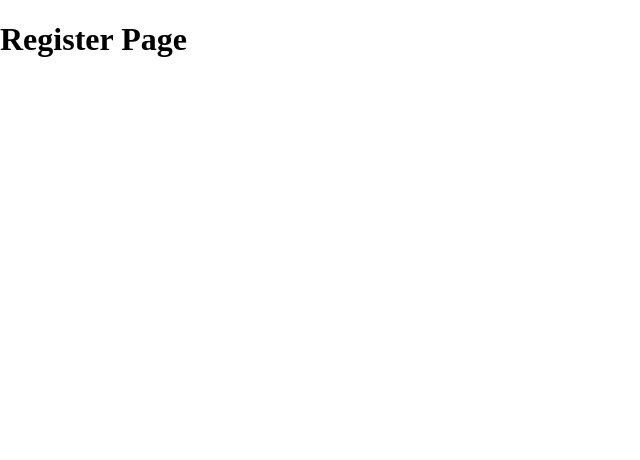
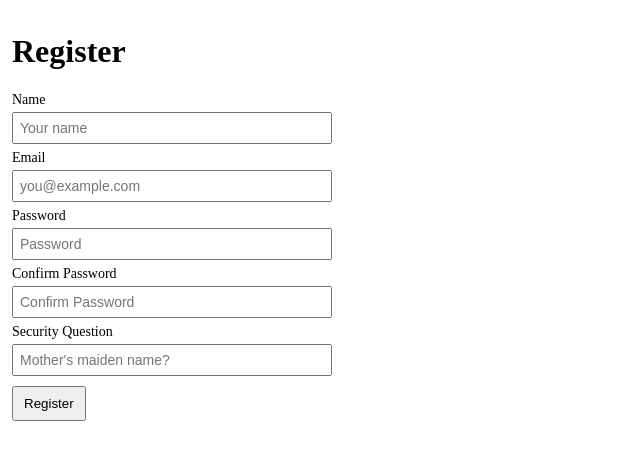
Before and after one commit to OsmanSa20/BitByByte, a Vue app in the folder BadUX/: page /register in a window 1280 px wide. Shown: the top 460 px of the page, without its empty margins (0-640 px from the left). Built offline with nearby package versions, Linux system fonts and the light colour scheme.

Commit message:
register barebone

```diff
--- a/BadUX/src/views/RegisterPage.vue
+++ b/BadUX/src/views/RegisterPage.vue
@@ -1,13 +1,48 @@
 <template>
-  <div>
-    <h1>Register Page</h1>
+  <div class="register-page">
+    <h1>Register</h1>
+
+    <form class="register-form" @submit.prevent="onSubmit">
+      <div>
+        <p>Name</p>
+        <input type="text" v-model="name" placeholder="Your name" required />
+      </div>
+
+      <div>
+        <p>Email</p>
+        <input type="email" v-model="email" placeholder="you@example.com" required />
+      </div>
+
+      <div>
+        <p>Password</p>
+        <input type="password" v-model="password" placeholder="Password" required />
+      </div>
+
+      <div>
+        <p>Confirm Password</p>
+        <input type="password" v-model="confirmPassword" placeholder="Confirm Password" required />
+      </div>
+
+      <div>
+        <p>Security Question</p>
+        <input type="text" v-model="securityQuestion" placeholder="Mother's maiden name?" />
+      </div>
+
+      <div>
+        <button type="submit">Register</button>
+      </div>
+    </form>
   </div>
 </template>
 
 <script lang="ts">
-import { defineComponent } from 'vue';
 
-export default defineComponent({
-  name: 'RegisterPage',
-});
 </script>
+
+<style scoped>
+.register-page { padding: 12px; }
+.register-form { width: 320px; }
+.register-form p { margin: 6px 0 4px; font-size: 14px; }
+.register-form input { padding: 6px; font-size: 14px; width: 100%; box-sizing: border-box; }
+.register-form button { margin-top: 10px; padding: 8px 10px; }
+</style>
```
